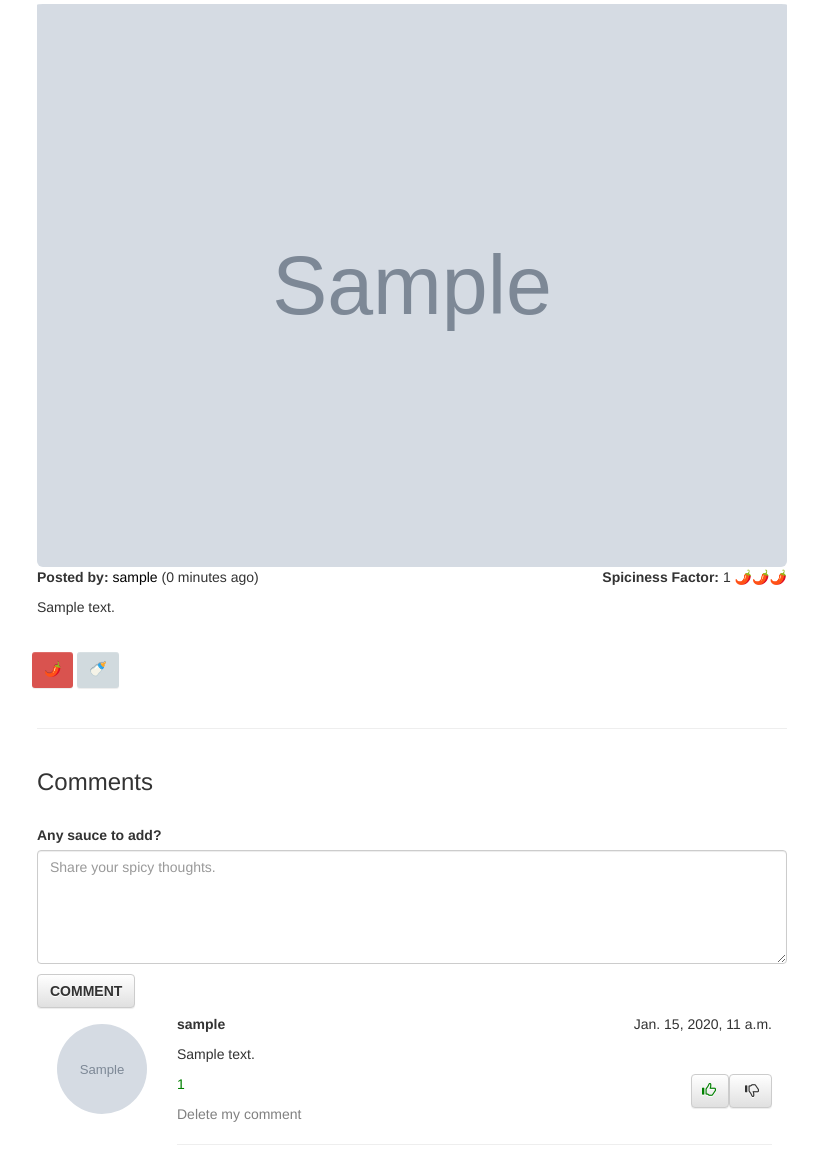
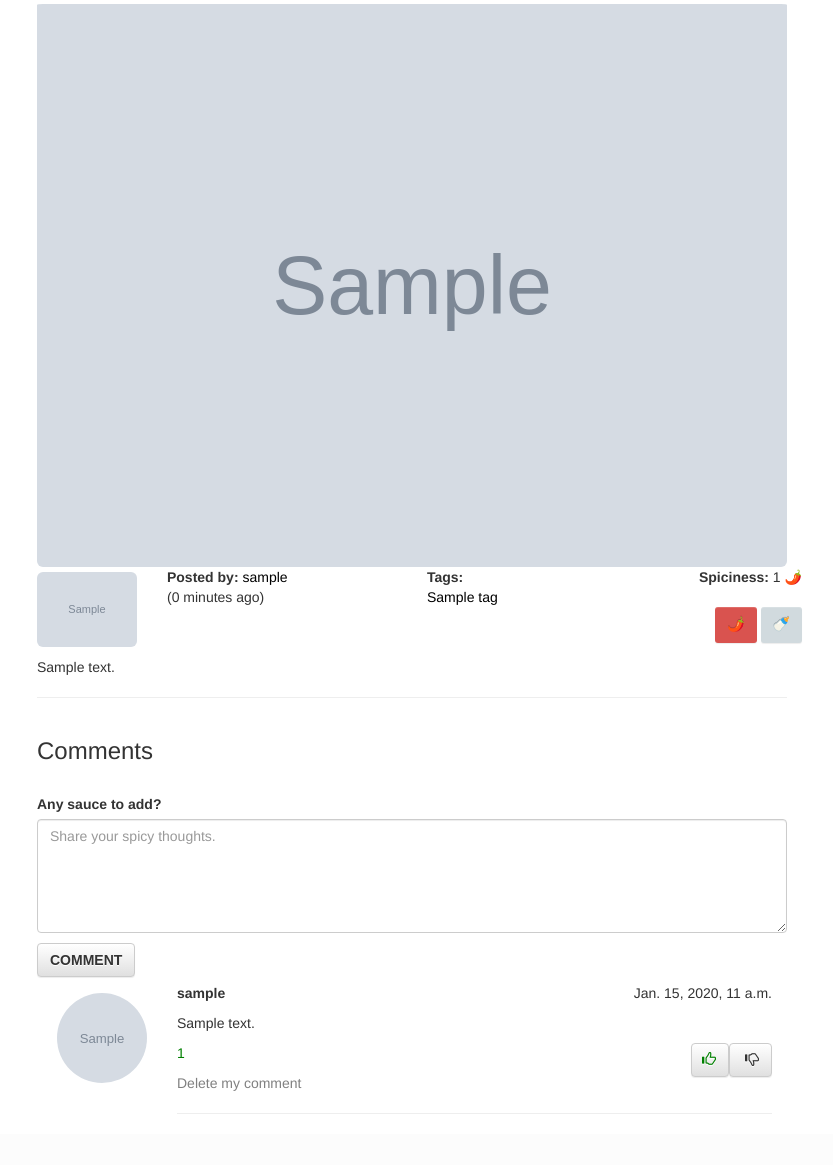
Before and after one commit to spicy-memes17/enterprise-memes, a Django app: page /spicy_memes/post/1/detail/ in a window 1280 px wide. Shown: the part 129-1294 px from the top of the page, without its empty margins (33-866 px from the left). After the commit the page ends 1243 px from the top, so only its background shows below. Run offline with Django 3.2, Linux system fonts and the light colour scheme; a user stored in the database is signed in; tables that the repository leaves empty hold one stand-in row (values such as "Sample post"); grey boxes marked "Sample" are stand-in pictures; some libraries are stand-ins or nearby versions.

Commit message:
post detail seite: Das Profilbild vom Poster ist jetzt dabei. Tags werden auch angezeigt. Spiciness Factor wurde geändert zu: Spiciness oder Mildness abhängig ob das Rating positiv oder negativ ist.

```diff
--- a/spicy_memes/templates/postDetail.html
+++ b/spicy_memes/templates/postDetail.html
@@ -31,13 +31,34 @@
                 <img src="{{ post.image_field.url }}" class="img-responsive img-rounded" style="padding-top: 5px">
             {% endif %}
             {% getPostLikes post as postRating %}
-            <strong>Posted by: </strong> <a href="{% url 'spicy_memes:userprofile' post.user%}">{{ post.user }}</a> ({{ post.date|timesince }} ago)<p class="pull-right"><strong>Spiciness Factor: </strong> <span id="rating{{post.id}}">{{ post.get_likes }} </span>🌶️🌶️🌶️</p>
-            <br>
-            <p class="description">{{ post.description }}</p>
-            <div class="btn-toolbar vote">
+            {%  positivlikes post as posi %}
+            {% getnegPostLikes post as negLikes %}
+
+            <div class="row">
+            <div class="col-sm-2" card hovercard style="padding-top: 5px"><div class="useravatar"><img class="img-responsive img-rounded" src="{{ user.profile_pic.url }}"></div></div>
+            <div class="col-sm-4">
+                <strong>Posted by: </strong> <a href="{% url 'spicy_memes:userprofile' post.user%}">{{ post.user }}</a> <br>({{ post.date|timesince }} ago)
+                </div>
+            <div class="col-sm-2">
+                <strong>Tags: </strong><br>
+                {% for tag in post.tags.all %} <!--jeder tag ist in einer form und klickbar. es wird nach posts mit dem angeklickten tag gesucht-->
+                            <a href="{% url 'spicy_memes:search' %}?tag={{ tag.name }}">{{ tag.name }}</a>
+                        {% endfor %}
+            </div>
+                {% if posi %}
+                <p class="pull-right"><strong>Spiciness: </strong> <span id="rating{{post.id}}">{{ post.get_likes }} </span>🌶️</p>
+                {% else %}
+                <p class="pull-right"><strong>Mildness: </strong> <span id="rating{{post.id}}">{{ negLikes}} </span>🍼️</p>
+                {% endif %}
+                <br><br>
+                ️<div class="btn-toolbar vote; pull-right">
                     <button href="#" id="upvote{{post.id}}" class="btn2 btn2-default" type="submit" value="submit">🌶️</button>
                     <button href="#" id="downvote{{post.id}}" class="btn2 btn2-default" type="submit" value="submit">🍼</button>
+
+
             </div>
+            </div>
+        <p class="description">{{ post.description }}</p>
             <hr/>
         </div>
         <script>
@@ -133,7 +154,7 @@
         <br>
         <div class="col-xs-2 card hovercard" style="padding-top: 5px"><div class="useravatar"><img class="img-responsive img-rounded" src="{{ comment.user.profile_pic.url }}"></div></div>
         <!--<div class="col-xs-2" style="padding-top: 5px"><img class="commentpic" src="{% static 'user/img/noPic.png' %}"></div>-->
-        <div class="singlecomment col-xs-10">
+        <div  class="singlecomment col-xs-10">
                 <div class="cheading"><strong>{{ comment.user }}</strong>
                 <span style="float: right">{{ comment.date }}</span></div>
                 <p>{{ comment.content|linebreaks }}</p>
--- a/spicy_memes/templates/userProfile.html
+++ b/spicy_memes/templates/userProfile.html
@@ -76,8 +76,8 @@
                 <div class="row">
                 {% for post in user_meme_list %}
                 <div class="col-xs-3 thumbnail" style="margin: 10px">
-                    <div style="margin-bottom: 10px; padding-bottom: 5px">
-                        <span><strong><a href="{% url 'spicy_memes:postDetail' post.id %}">{{ post.title }}</a></strong></span>
+                    <div style="margin-bottom: 5px; padding-bottom: 5px; text-align: center" >
+                        <span display="inline-block"><strong><a href="{% url 'spicy_memes:postDetail' post.id %}">{{ post.title }}</a></strong></span>
                     </div>
                     <a href="{% url 'spicy_memes:postDetail' post.id %}" method="post">
                         {% if post|isVideo %}
--- a/spicy_memes/templatetags/likepost_extras.py
+++ b/spicy_memes/templatetags/likepost_extras.py
@@ -9,7 +9,17 @@ def getPostLikes(post):
     return LikesPost.objects.filter(post=post).filter(likes=True).count() - LikesPost.objects.filter(
         post=post).filter(likes=False).count()
 
+@register.simple_tag
+def getnegPostLikes(post):
+    return LikesPost.objects.filter(post=post).filter(likes=True).count() - LikesPost.objects.filter(
+        post=post).filter(likes=False).count() * -1
 
+@register.simple_tag
+def positivlikes(post):
+    ret =True
+    if getPostLikes(post) < 0:
+        ret = False
+    return ret
 @register.filter
 def hasUpVotedPost(user, post):
     if (LikesPost.objects.filter(post=post).filter(user=user).filter(likes=True)):
```
